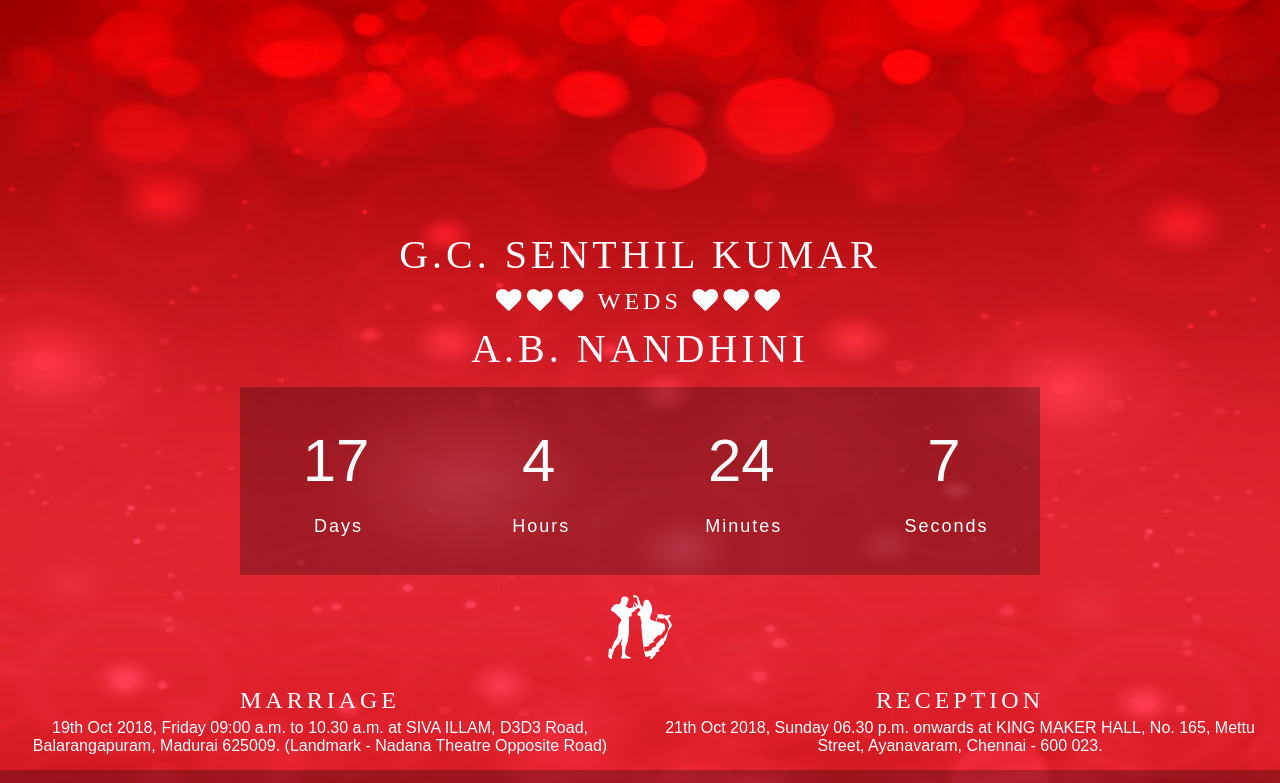
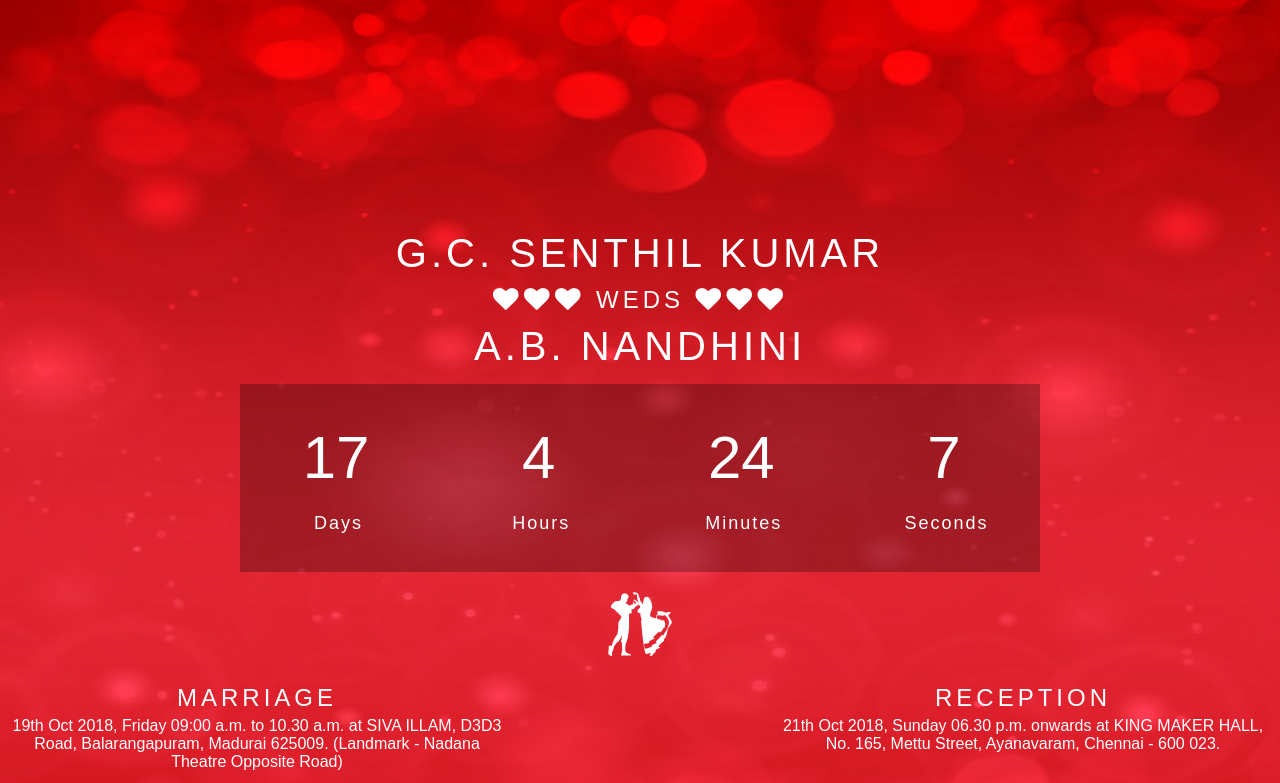
Before and after one commit to tskravisankar/tskravisankar.github.io, a plain HTML site: page index.html in a window 1280 px wide. Shown: the top 783 px of the page. Drawn offline with Linux system fonts and the light colour scheme.

Commit message:
Update index.html

```diff
--- a/index.html
+++ b/index.html
@@ -39,9 +39,9 @@ body {
 <body>
 		<!--header-->
 		<h1 style="padding-bottom:0px!important;"><img src="images/ourwedding.gif" height="200"></h1>
-		<h1 style="padding-bottom: 10px!important;padding-top: 0px!important;text-shadow:unset;font-size:2.5em;font-family:Brush Script MT;">G.C. SENTHIL KUMAR</h1>
-		<h1 style="padding:0px!important;padding-bottom: 10px!important;text-shadow:unset;font-family:Brush Script MT;font-size:1.5em;"><i class="fa fa-heart" aria-hidden="true"></i><i class="fa fa-heart" aria-hidden="true"></i><i class="fa fa-heart" aria-hidden="true"></i> WEDS <i class="fa fa-heart" aria-hidden="true"></i><i class="fa fa-heart" aria-hidden="true"></i><i class="fa fa-heart" aria-hidden="true"></i></h1>
-		<h1 style="padding-top:0px!important;padding-bottom:15px;text-shadow:unset;font-family:Brush Script MT;font-size:2.5em">A.B. NANDHINI</h1>
+		<h1 style="padding-bottom: 10px!important;padding-top: 0px!important;text-shadow:unset;font-size:2.5em;font-family:'Ubuntu Condensed', sans-serif;">G.C. SENTHIL KUMAR</h1>
+		<h1 style="padding:0px!important;padding-bottom: 10px!important;text-shadow:unset;font-family:'Ubuntu Condensed', sans-serif;font-size:1.5em;"><i class="fa fa-heart" aria-hidden="true"></i><i class="fa fa-heart" aria-hidden="true"></i><i class="fa fa-heart" aria-hidden="true"></i> WEDS <i class="fa fa-heart" aria-hidden="true"></i><i class="fa fa-heart" aria-hidden="true"></i><i class="fa fa-heart" aria-hidden="true"></i></h1>
+		<h1 style="padding-top:0px!important;padding-bottom:15px;text-shadow:unset;font-family:'Ubuntu Condensed', sans-serif;font-size:2.5em">A.B. NANDHINI</h1>
 		<!--//header-->
 			<!--timer-->
 			<div class="examples">
@@ -55,12 +55,14 @@ body {
 			</div>
 			<div class="row">
 			<div class="col-md-12" style="width: 100%;display: flex;">
-			<div class="col-md-6" style="width: 50%;margin: 5px;">
-			<h1 style="font-family:Brush Script MT;font-size:1.5em;text-shadow:unset;padding-bottom: 5px;">MARRIAGE</h1>
+			<div class="col-md-6" style="width: 40%;margin: 5px;">
+			<h1 style="font-family:'Ubuntu Condensed', sans-serif;font-size:1.5em;text-shadow:unset;padding-bottom: 5px;">MARRIAGE</h1>
 			<p style="text-align: center;color: white;">19th Oct 2018, Friday 09:00 a.m. to 10.30 a.m. at <b>SIVA ILLAM,</b> D3D3 Road, Balarangapuram, Madurai 625009. (Landmark - Nadana Theatre Opposite Road)</p>
 			</div>
-			<div class="col-md-6" style="width: 50%;margin: 5px;">
-			<h1 style="font-family:Brush Script MT;font-size:1.5em;text-shadow:unset;padding-bottom: 5px;">RECEPTION</h1>
+			<div class="col-md-2" style="width:20%">
+			</div>
+			<div class="col-md-6" style="width: 40%;margin: 5px;">
+			<h1 style="font-family:'Ubuntu Condensed', sans-serif;font-size:1.5em;text-shadow:unset;padding-bottom: 5px;">RECEPTION</h1>
 			<p style="text-align: center;color: white;">21th Oct 2018, Sunday 06.30 p.m. onwards at <b>KING MAKER HALL,</b> No. 165, Mettu Street, Ayanavaram, Chennai - 600 023.</p>
 			</div>
 			</div>
```
